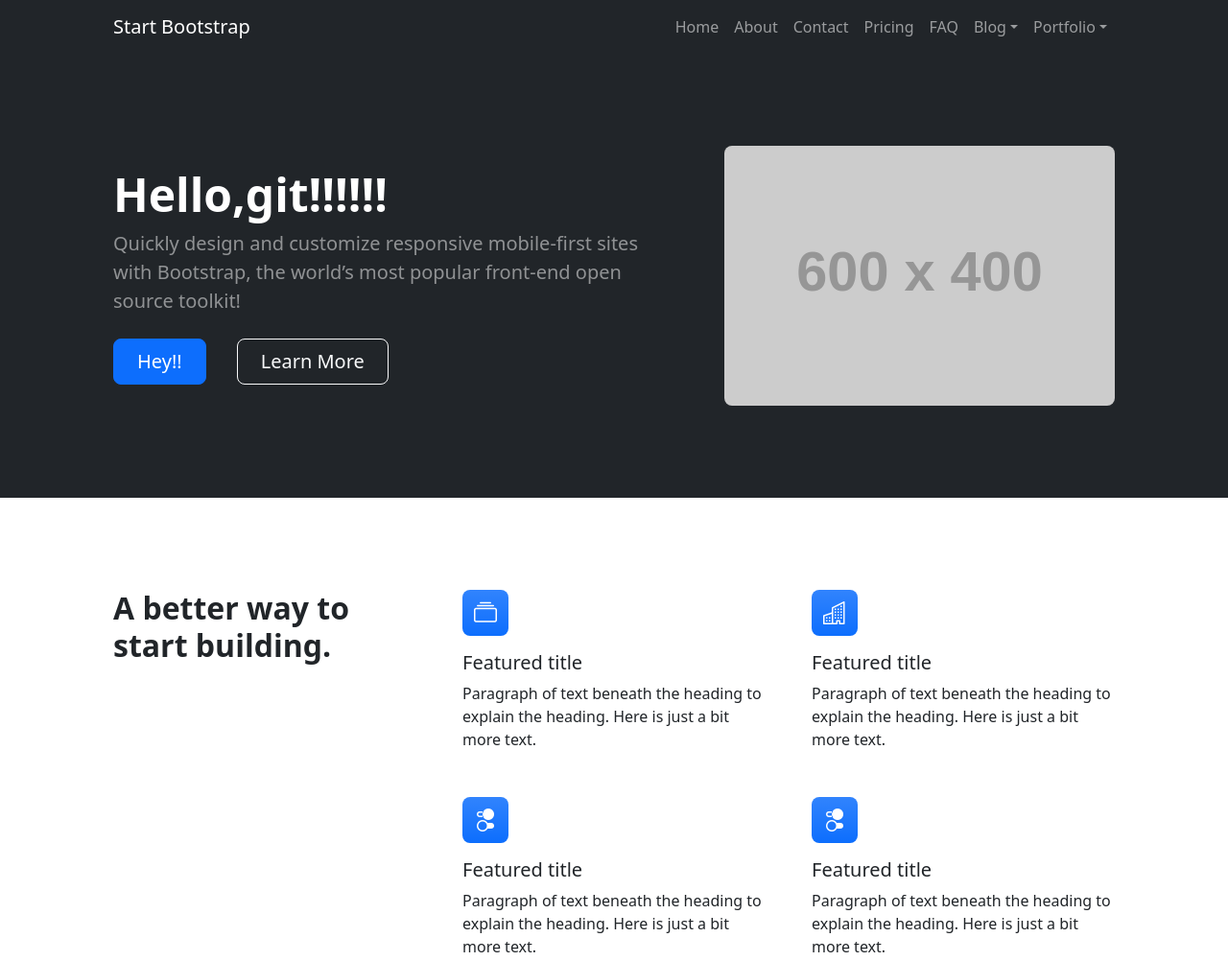
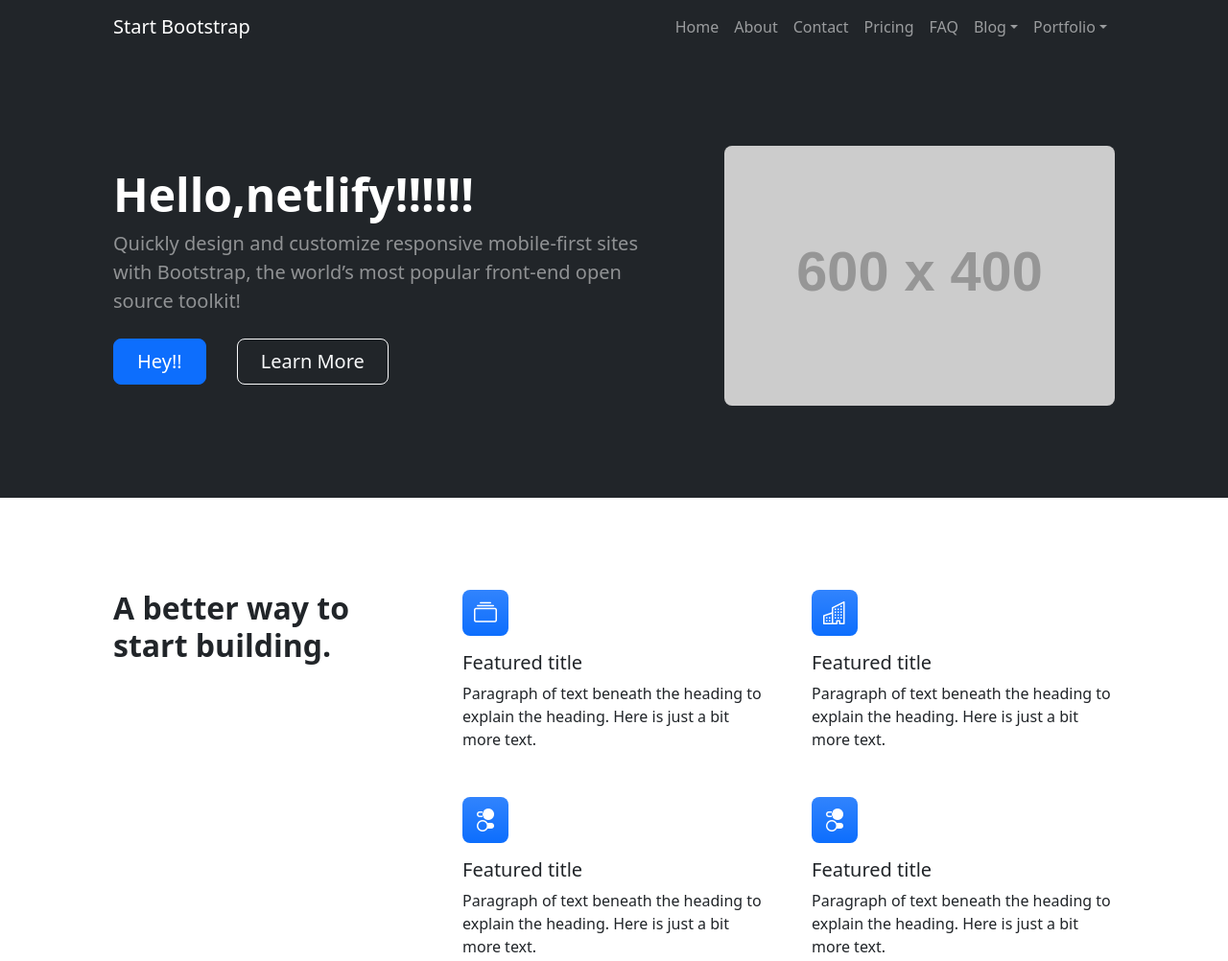
Before and after one commit to Hai0301/my-website, a plain HTML site: page index.html in a window 1280 px wide. Shown: the top 1002 px of the page at 96% size. Drawn offline with nearby package versions, Linux system fonts and the light colour scheme; placeholder pictures from the web are drawn by us.

Commit message:
update index title

```diff
--- a/index.html
+++ b/index.html
@@ -51,7 +51,7 @@
                     <div class="row gx-5 align-items-center justify-content-center">
                         <div class="col-lg-8 col-xl-7 col-xxl-6">
                             <div class="my-5 text-center text-xl-start">
-                                <h1 class="display-5 fw-bolder text-white mb-2">Hello,git!!!!!!</h1>
+                                <h1 class="display-5 fw-bolder text-white mb-2">Hello,netlify!!!!!!</h1>
                                 <p class="lead fw-normal text-white-50 mb-4">Quickly design and customize responsive mobile-first sites with Bootstrap, the world’s most popular front-end open source toolkit!</p>
                                 <div class="d-grid gap-3 d-sm-flex justify-content-sm-center justify-content-xl-start">
                                     <a class="btn btn-primary btn-lg px-4 me-sm-3" href="#features">Hey!!</a>
```
